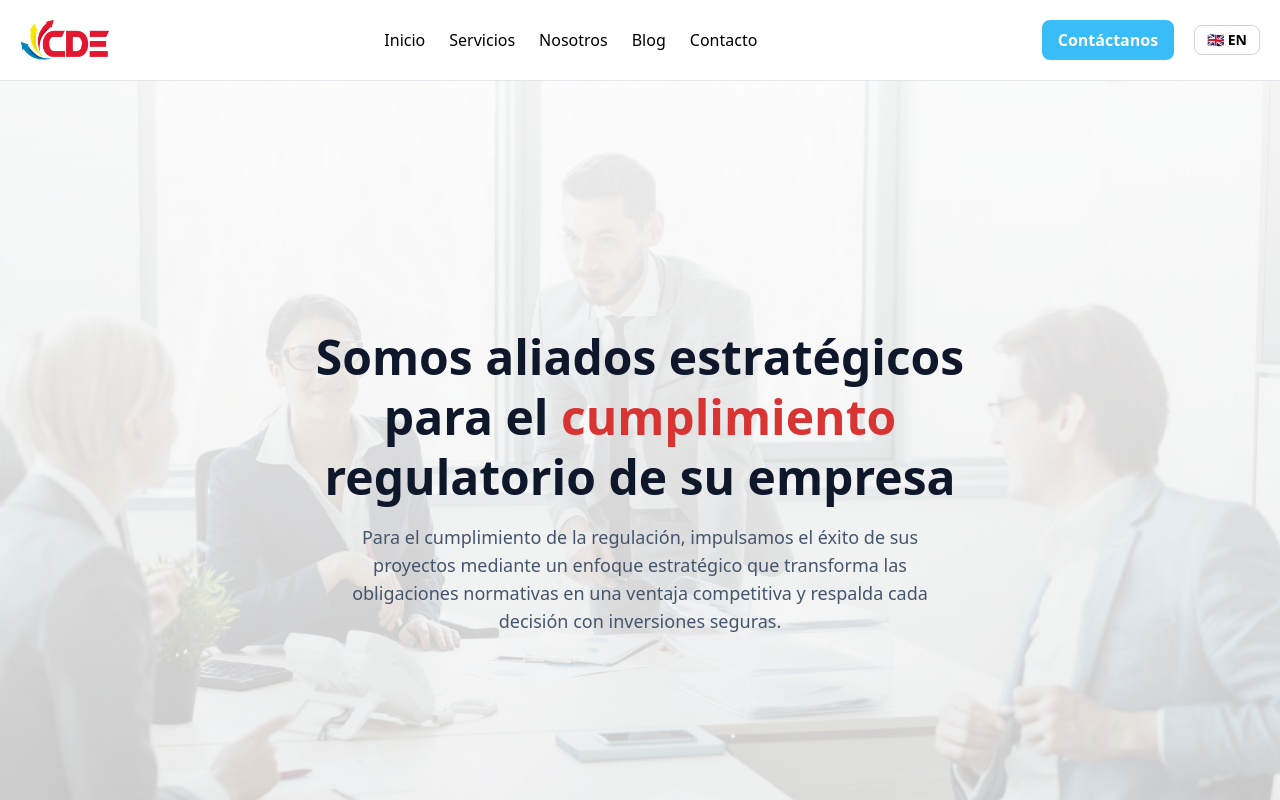
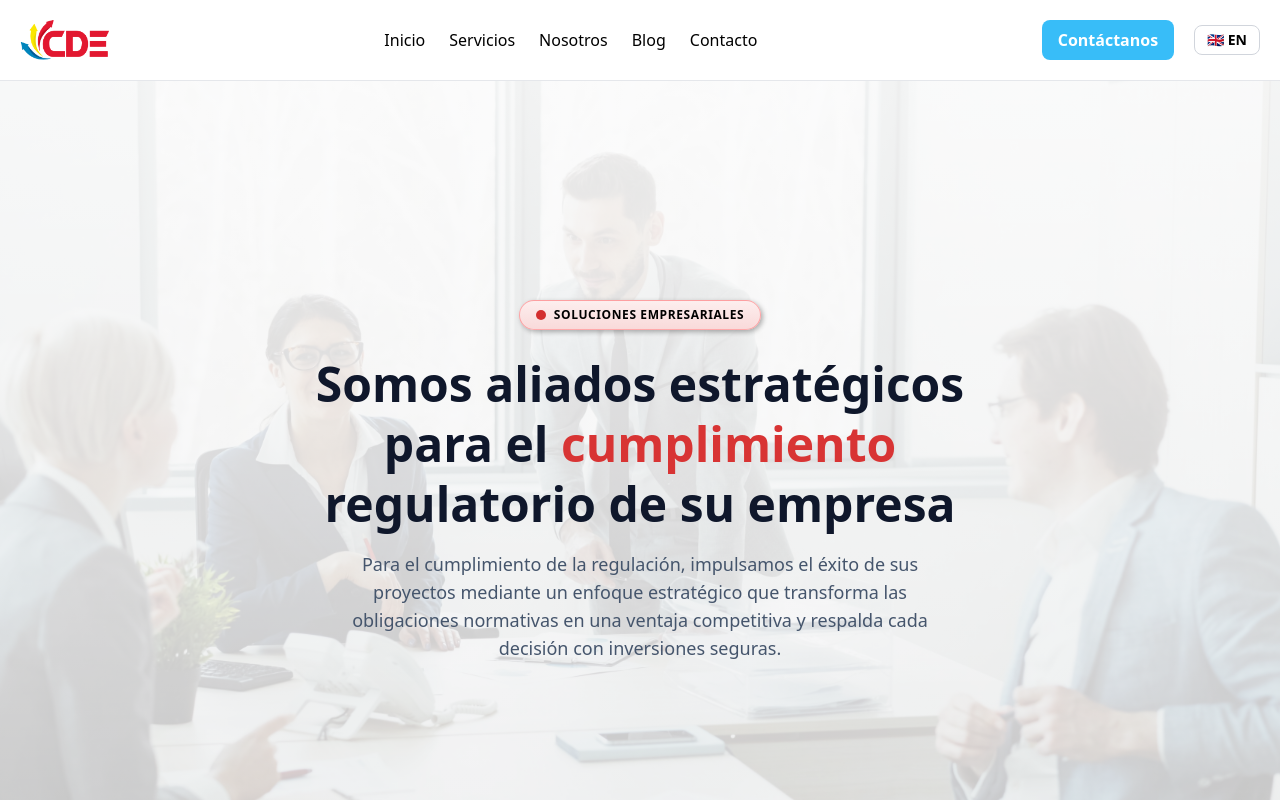
Before and after one commit to Yael-PM/CDE_Project, a React (Vite) app: page /about-us in a window 1280 px wide. Shown: the top 800 px of the page. Built offline with nearby package versions, Linux system fonts and the light colour scheme.

Commit message:
flotant text added

```diff
--- a/public/translations/en.json
+++ b/public/translations/en.json
@@ -64,6 +64,7 @@
         "read-more": "Learn More"
     },
     "about-us": {
+        "flotant-text": "Business Solutions",
         "baner-title": "We are strategic allies for your company's regulatory |compliance|",
         "baner-description": "For regulatory compliance, we drive the success of your projects through a strategic approach that transforms regulatory obligations into a competitive advantage and supports every decision with secure investments.",
         "our-history-title": "Our History",
--- a/public/translations/es.json
+++ b/public/translations/es.json
@@ -64,6 +64,7 @@
         "read-more": "Saber más"
     },
     "about-us": {
+        "flotant-text": "Soluciones Empresariales",
         "baner-title": "Somos aliados estratégicos para el |cumplimiento| regulatorio de su empresa",
         "baner-description": "Para el cumplimiento de la regulación, impulsamos el éxito de sus proyectos mediante un enfoque estratégico que transforma las obligaciones normativas en una ventaja competitiva y respalda cada decisión con inversiones seguras.",
         "our-history-title": "Nuestra Historia",
--- a/src/pages/AboutUs.tsx
+++ b/src/pages/AboutUs.tsx
@@ -20,15 +20,27 @@ const AboutUs = () => {
         style={{ backgroundImage: `url(${banerBg})` }}
         className="relative w-full h-[60vh] md:h-screen bg-cover bg-center flex flex-col justify-center items-center px-6 md:px-20"
       >
+        {/* Overlay — z-0, DEBAJO del contenido */}
         <div className="absolute inset-0 bg-white/60 md:bg-linear-to-b md:from-white/80 md:to-white/40 z-0" />
-        <div className="relative z-10 max-w-3xl text-center">
-          <h1 className="text-3xl md:text-5xl font-extrabold text-slate-900 leading-tight mb-4">
+
+        {/* Contenido — z-10, ENCIMA del overlay */}
+        <div className="relative z-10 max-w-3xl text-center flex flex-col items-center">
+
+          {/* Badge */}
+          <div className="flex items-center gap-2 bg-gradient-to-b from-[#fdeeee] to-[#f9dada] px-4 py-1.5 rounded-full w-fit mb-6 border border-red-400/50 shadow-[2px_2px_5px_rgba(0,0,0,0.3)]">
+            <span className="w-2.5 h-2.5 bg-[#d32f2f] rounded-full"></span>
+            <span className="text-xs font-[800] text-black uppercase tracking-wider">
+              {t('about-us.flotant-text')}
+            </span>
+          </div>
+
+          <p className="text-4xl md:text-5xl font-extrabold text-slate-900 leading-tight mb-4">
             {arrBanerTitle.map((part, i) =>
               i % 2 === 1
                 ? <span key={i} className="text-secondary-500">{part}</span>
                 : part
             )}
-          </h1>
+          </p>
           <p className="text-base md:text-lg text-slate-600 max-w-xl mx-auto">
             {t('about-us.baner-description')}
           </p>
```
